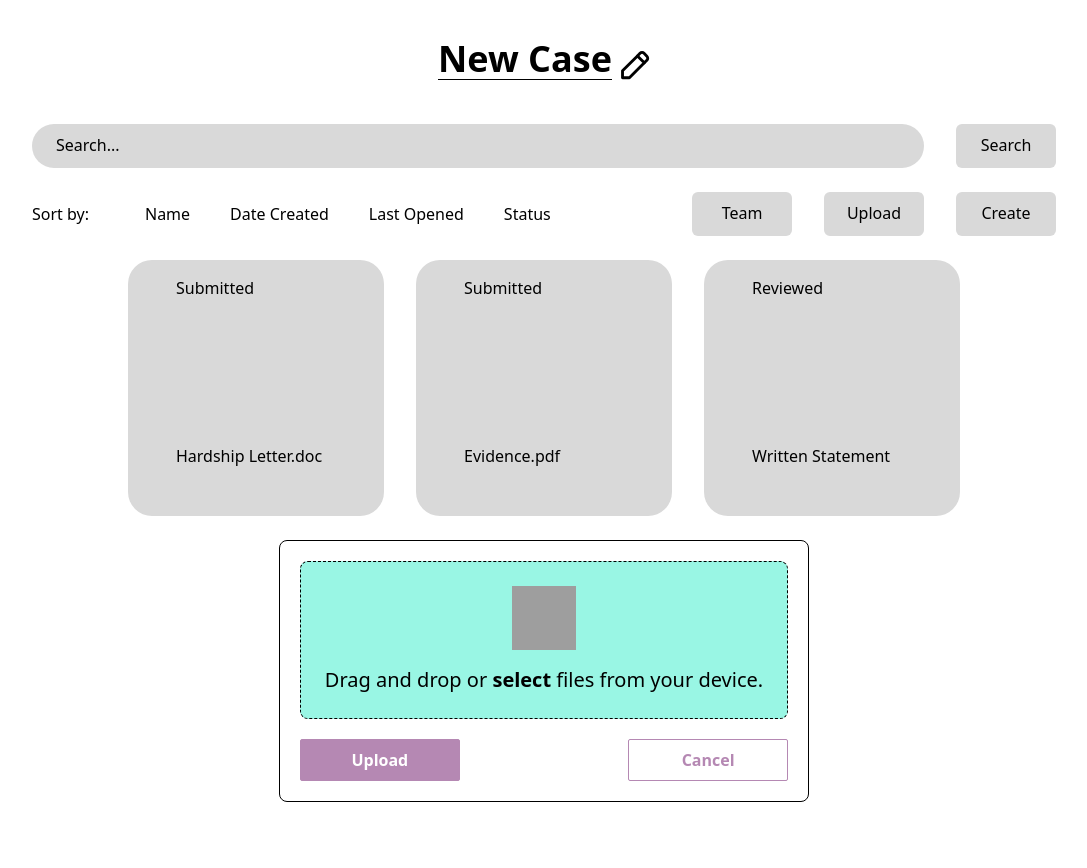
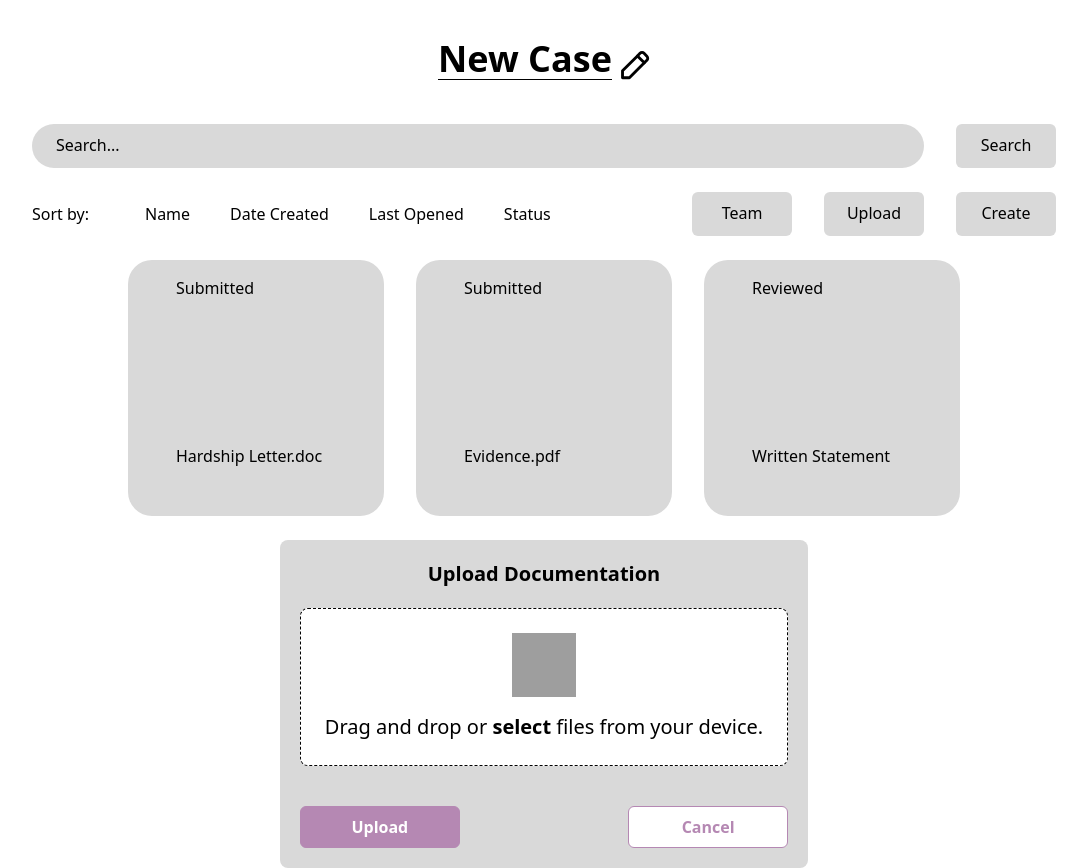
Before and after one commit to Smart-Attorney/smart-attorney-frontend, a React (Vite) app: page /new-case in a window 1280 px wide. Both pictures are taken after a click on the button "Upload". Shown: the whole page, without its empty margins (96-1183 px from the left). Before the commit the page ends 802 px from the top, so only its background shows below. Built offline with nearby package versions, Linux system fonts and the light colour scheme; grey boxes are pictures that could not be loaded.

Commit message:
feat: files uploaded to staging area display, user can select and remove uploaded files

```diff
--- a/src/pages/NewCase/FileUpload.tsx
+++ b/src/pages/NewCase/FileUpload.tsx
@@ -1,12 +1,23 @@
 import { useState, useRef } from "react";
 import uploadIcon from "../../assets/upload.png";
+import { nanoid } from "nanoid";
 
 interface FileUploadProps {
 	closeUploadBox: () => void;
 }
 
+interface FileUpload {
+	id: string;
+	name: string;
+	size: number;
+	data: File;
+	selected: boolean;
+}
+
 function FileUpload(props: FileUploadProps) {
-	const [files, setFiles] = useState([]);
+	const [filesToUpload, setFilesToUpload] = useState<FileUpload[]>([]);
+
+	console.log(filesToUpload);
 
 	const inputRef = useRef<HTMLInputElement>(null);
 
@@ -15,7 +26,10 @@ function FileUpload(props: FileUploadProps) {
 	};
 
 	const handleSelectUpload = (event: React.ChangeEvent<HTMLInputElement>) => {
-		console.log(event.target.files);
+		const { files } = event.target;
+		if (files) {
+			addFilesToUploadArray(files);
+		}
 	};
 
 	const handleDragOver = (event: React.DragEvent) => {
@@ -24,13 +38,73 @@ function FileUpload(props: FileUploadProps) {
 
 	const handleDropUpload = (event: React.DragEvent) => {
 		event.preventDefault();
-		console.log(event.dataTransfer.files);
+		const { files } = event.dataTransfer;
+		addFilesToUploadArray(files);
+	};
+
+	const addFilesToUploadArray = (files: FileList) => {
+		for (let i = 0; i < files.length; i++) {
+			setFilesToUpload((prev) => {
+				return [
+					...prev,
+					{
+						id: nanoid(),
+						name: files[i].name,
+						size: files[i].size,
+						data: files[i],
+						selected: false,
+					},
+				];
+			});
+		}
+	};
+
+	const handleClickRemoveFileFromUploadStaging = (id: string) => {
+		setFilesToUpload((prev) =>
+			prev.filter((file) => {
+				return file.id !== id;
+			})
+		);
+	};
+
+	const handleClickToggleChecked = (id: string) => {
+		handleChangeToggleChecked(id);
+	};
+
+	const handleChangeToggleChecked = (id: string) => {
+		setFilesToUpload((prev) =>
+			prev.map((file) => {
+				return file.id === id
+					? {
+							...file,
+							selected: !file.selected,
+					  }
+					: file;
+			})
+		);
+	};
+
+	/**
+	 * Byte conversion function reference:
+	 * https://stackoverflow.com/questions/15900485/correct-way-to-convert-size-in-bytes-to-kb-mb-gb-in-javascript
+	 */
+	const formatBytes = (bytes: number, decimals = 1) => {
+		if (!+bytes) return "0 Bytes";
+		const k = 1000;
+		const dm = decimals < 0 ? 0 : decimals;
+		const sizes = ["Bytes", "KB", "MB", "GB", "TB", "PB", "EB", "ZB", "YB"];
+		const i = Math.floor(Math.log(bytes) / Math.log(k));
+		return `${parseFloat((bytes / Math.pow(k, i)).toFixed(dm))} ${sizes[i]}`;
 	};
 
 	return (
-		<div className="p-5 border border-black rounded-lg">
+		<div className="p-5  rounded-lg bg-[#D9D9D9]">
+			<div className="flex flex-col items-center gap-5">
+				<h1 className="text-xl font-bold">Upload Documentation</h1>
+
+				{/* Drag and Drop Area */}
 				<div
-				className="p-6 bg-teal-200 border border-black border-dashed rounded-lg cursor-pointer w-fit"
+					className="p-6 bg-white border border-black border-dashed rounded-lg cursor-pointer w-fit"
 					onDragOver={handleDragOver}
 					onDrop={handleDropUpload}
 					onClick={handleClick}
@@ -51,17 +125,58 @@ function FileUpload(props: FileUploadProps) {
 						/>
 					</div>
 				</div>
-			<div className="flex flex-row justify-between mt-5">
+
+				{/* Uploaded Files Display */}
+				{filesToUpload && (
+					<div className="grid grid-cols-3 gap-5">
+						{filesToUpload.map((file, index) => {
+							return (
+								<div className="p-2 bg-white rounded-md w-52" key={index}>
+									<div className="flex flex-row h-full gap-3">
+										<input
+											className="self-start cursor-pointer"
+											type="checkbox"
+											checked={file.selected}
+											onChange={() => handleChangeToggleChecked(file.id)}
+										/>
+										<div
+											className="flex flex-col justify-between w-full cursor-pointer"
+											onClick={() => handleClickToggleChecked(file.id)}
+										>
+											{/**
+											 * TODO: Apply ellipsis to multiline text workaround.
+											 * Does not work in native CSS.
+											 * Reference to workaround:
+											 * https://www.geeksforgeeks.org/how-to-apply-an-ellipsis-to-multiline-text-in-css/
+											 */}
+											<p className="font-semibold">{file.name}</p>
+											<p className="text-gray-500 ">{formatBytes(file.size)}</p>
+										</div>
+										<span
+											className="relative self-start font-semibold bottom-[6px] cursor-pointer"
+											onClick={() => handleClickRemoveFileFromUploadStaging(file.id)}
+										>
+											X
+										</span>
+									</div>
+								</div>
+							);
+						})}
+					</div>
+				)}
+
+				{/* Upload and Cancel Buttons */}
+				<div className="flex flex-row justify-between w-full">
 					<button
-					className="bg-[#B588B3] w-40 py-2 text-white font-semibold border border-[#B588B3] rounded-sm"
+						className="bg-[#B588B3] w-40 py-2 text-white font-semibold border border-[#B588B3] rounded-md"
 						type="button"
-					disabled={files.length < 1 ? true : false}
-					style={{ cursor: files.length < 1 ? "not-allowed" : "pointer" }}
+						disabled={filesToUpload.length < 1 ? true : false}
+						style={{ cursor: filesToUpload.length < 1 ? "not-allowed" : "pointer" }}
 					>
 						Upload
 					</button>
 					<button
-					className="w-40 py-2 font-semibold text-[#B588B3] border border-[#B588B3] rounded-sm"
+						className="w-40 bg-white py-2 font-semibold text-[#B588B3] border border-[#B588B3] rounded-md"
 						type="button"
 						onClick={props.closeUploadBox}
 					>
@@ -69,6 +184,7 @@ function FileUpload(props: FileUploadProps) {
 					</button>
 				</div>
 			</div>
+		</div>
 	);
 }
 
```
Lines whose indentation alone changed are shown as unchanged.
